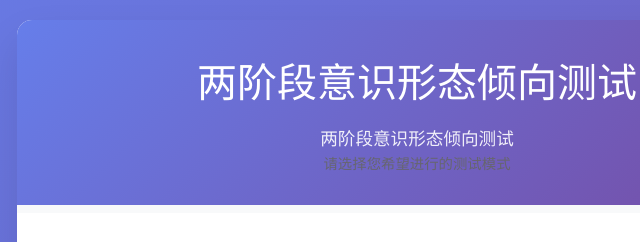
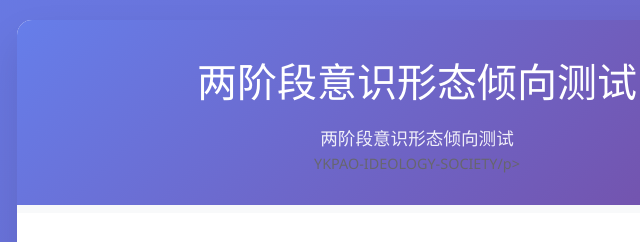
Before and after one commit to XuanWang456258/ideology_program, a plain HTML site: page index.html in a window 1280 px wide. Shown: the top 242 px of the page, 223-863 px from the left. Drawn offline with Linux system fonts and the light colour scheme.

Commit message:
Update index.html

```diff
--- a/index.html
+++ b/index.html
@@ -12,7 +12,7 @@
     <div class="header">
       <h1>两阶段意识形态倾向测试</h1>
       <p>两阶段意识形态倾向测试</p>
-      <p style="font-size: 0.9em; color: #666;">请选择您希望进行的测试模式</p>
+      <p style="font-size: 0.9em; color: #666;">YKPAO-IDEOLOGY-SOCIETY/p>
 
     </div>
 
```
